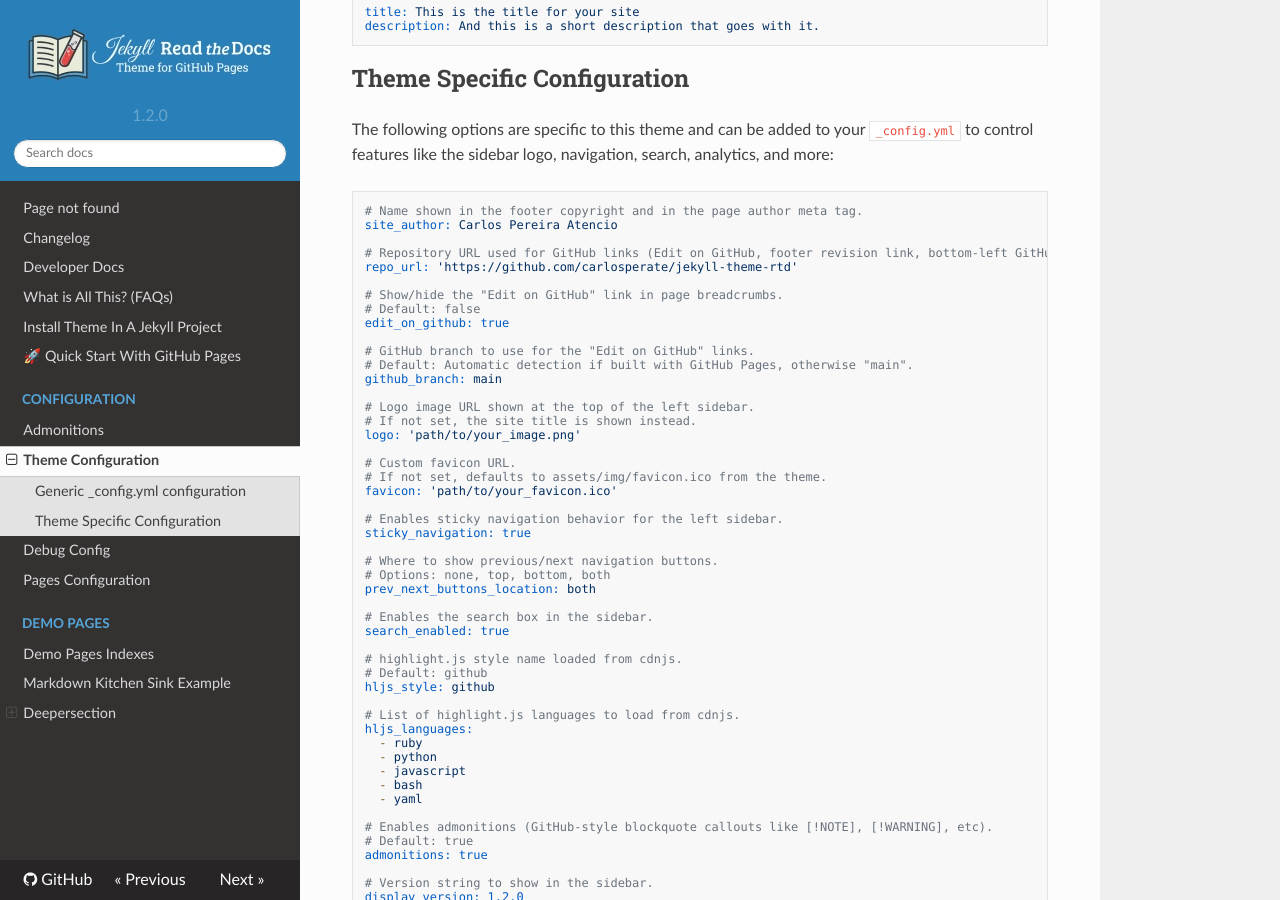
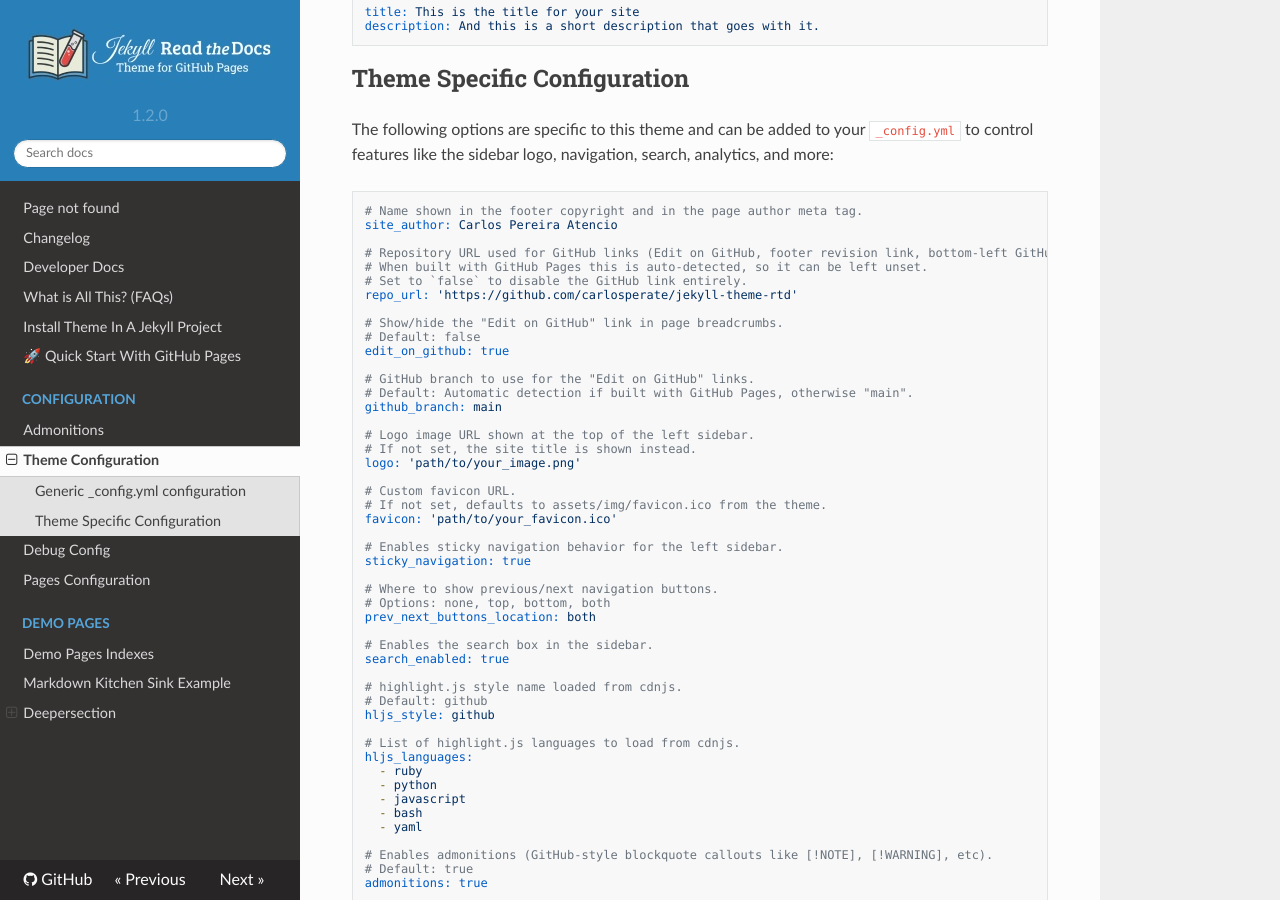
Before and after one commit to carlosperate/jekyll-theme-rtd, an MkDocs documentation site: the page built from docs/configuration/configyml.md, in a window 1280 px wide and 900 px high, scrolled down 416 px. Built offline with MkDocs 1.6.1, drawn with Linux system fonts in a browser that asks for light colours; nearby versions of some CDN libraries.

Commit message:
theme: Include repo link by default automatically detected from GH Pages build.

```diff
--- a/_includes/versions.html
+++ b/_includes/versions.html
@@ -3,6 +3,10 @@
       {%- if site.repo_url %}
         <span>
           <a href="{{ site.repo_url }}" class="fa fa-github" style="color: #fcfcfc"> GitHub</a>
+        </span>
+      {%- elsif site.repo_url == nil and site.github.url %}
+        <span>
+          <a href="{{ site.github.url }}" class="fa fa-github" style="color: #fcfcfc"> GitHub</a>
         </span>
       {%- endif %}
       {%- if previous_page %}
--- a/docs/configuration/configyml.md
+++ b/docs/configuration/configyml.md
@@ -30,6 +30,8 @@
 site_author: Carlos Pereira Atencio
 
 # Repository URL used for GitHub links (Edit on GitHub, footer revision link, bottom-left GitHub link).
+# When built with GitHub Pages this is auto-detected, so it can be left unset.
+# Set to `false` to disable the GitHub link entirely.
 repo_url: 'https://github.com/carlosperate/jekyll-theme-rtd'
 
 # Show/hide the "Edit on GitHub" link in page breadcrumbs.
```
